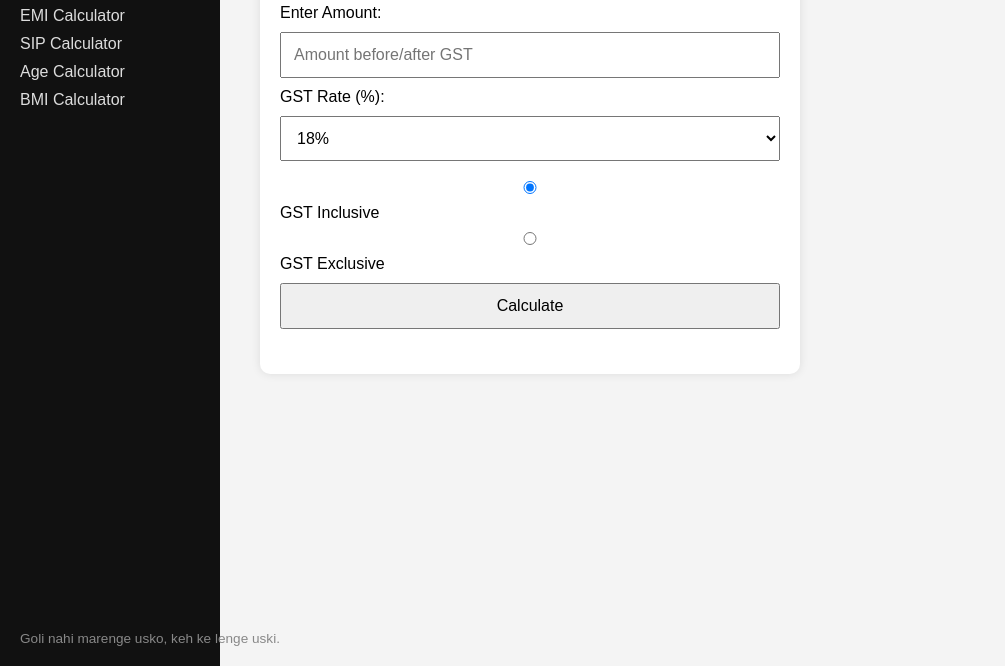
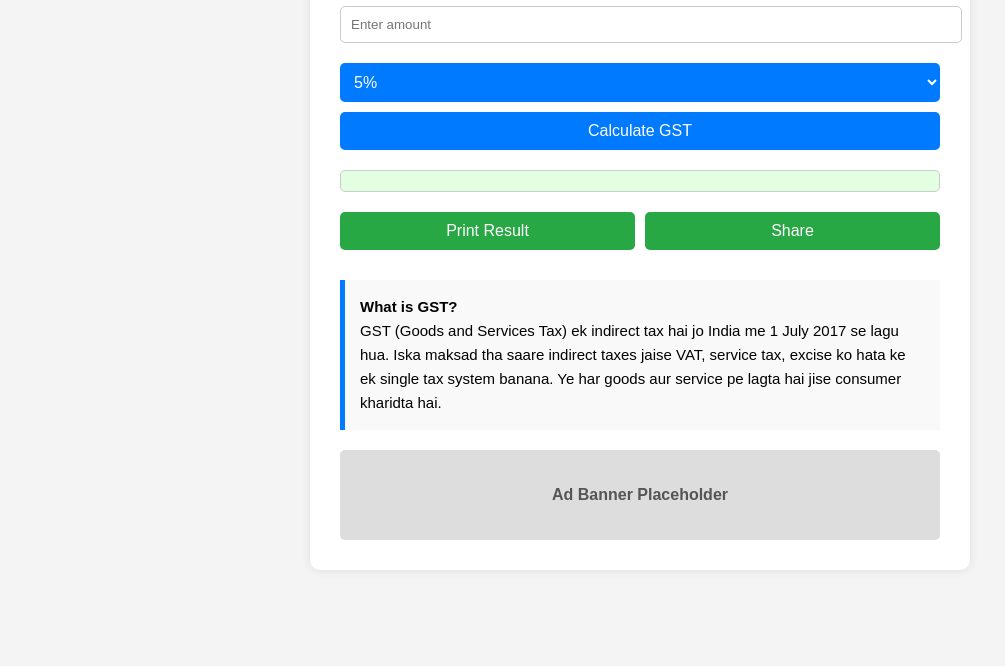
Before and after one commit to calcProXSuite/CalcProX-Suite, a plain HTML site: page gst.html in a window 1280 px wide. Shown: the part 134-800 px from the top of the page, without its empty margins (0-1005 px from the left). Drawn offline with Linux system fonts and the light colour scheme.

Commit message:
Update gst.html
GST CALCULATOR

```diff
--- a/gst.html
+++ b/gst.html
@@ -5,124 +5,126 @@
   <title>GST Calculator - CalcProX Suite</title>
   <style>
     body {
+      font-family: Arial, sans-serif;
+      background-color: #f4f4f4;
       margin: 0;
-      font-family: Arial, sans-serif;
-      display: flex;
+      padding: 20px;
     }
-    .sidebar {
-      width: 220px;
-      background-color: #111;
-      color: #fff;
-      height: 100vh;
-      padding: 20px;
-      box-sizing: border-box;
+    .container {
+      max-width: 600px;
+      background: #fff;
+      margin: auto;
+      padding: 30px;
+      box-shadow: 0 0 10px rgba(0,0,0,0.1);
+      border-radius: 10px;
     }
-    .sidebar h2 {
-      font-size: 1.4em;
-      margin-bottom: 20px;
+    h1 {
+      text-align: center;
+      color: #333;
     }
-    .sidebar a {
-      color: #ddd;
-      text-decoration: none;
-      display: block;
+    input[type="number"] {
+      width: 100%;
+      padding: 10px;
       margin: 10px 0;
+      border: 1px solid #ccc;
+      border-radius: 5px;
     }
-    .sidebar a:hover {
-      color: #fff;
-    }
-    .tagline {
-      position: absolute;
-      bottom: 20px;
-      font-size: 0.85em;
-      color: #888;
-    }
-    .main {
-      flex: 1;
-      padding: 40px;
-      background-color: #f4f4f4;
-    }
-    .main h1 {
-      margin-bottom: 20px;
-    }
-    .calculator {
-      max-width: 500px;
-      background: white;
-      padding: 20px;
-      border-radius: 10px;
-      box-shadow: 0 0 10px rgba(0,0,0,0.1);
-    }
-    .calculator input, .calculator select, .calculator button {
+    select, button {
       width: 100%;
-      margin: 10px 0;
-      padding: 12px;
-      font-size: 1em;
-      box-sizing: border-box;
+      padding: 10px;
+      margin-top: 10px;
+      border-radius: 5px;
+      border: none;
+      background-color: #007bff;
+      color: white;
+      font-size: 16px;
     }
     .result {
-      margin-top: 15px;
+      margin-top: 20px;
+      padding: 10px;
+      background-color: #e2ffe2;
+      border: 1px solid #ccc;
+      border-radius: 5px;
+    }
+    .btn-group {
+      display: flex;
+      gap: 10px;
+      margin-top: 10px;
+    }
+    .btn-group button {
+      flex: 1;
+      background-color: #28a745;
+    }
+    .info {
+      margin-top: 30px;
+      background-color: #f9f9f9;
+      padding: 15px;
+      border-left: 5px solid #007bff;
+      font-size: 15px;
+      line-height: 1.6;
+    }
+    .ad-banner {
+      margin-top: 20px;
+      height: 90px;
+      background-color: #ddd;
+      display: flex;
+      align-items: center;
+      justify-content: center;
       font-weight: bold;
-      font-size: 1.1em;
+      color: #555;
+      border-radius: 5px;
     }
   </style>
 </head>
 <body>
-  <div class="sidebar">
-    <h2>CalcProX Suite</h2>
-    <a href="index.html">Home</a>
-    <a href="gst.html">GST Calculator</a>
-    <a href="emi.html">EMI Calculator</a>
-    <a href="sip.html">SIP Calculator</a>
-    <a href="age.html">Age Calculator</a>
-    <a href="bmi.html">BMI Calculator</a>
-    <div class="tagline">Goli nahi marenge usko, keh ke lenge uski.</div>
-  </div>
-  <div class="main">
+  <div class="container">
     <h1>GST Calculator</h1>
-    <div class="calculator">
-      <label for="amount">Enter Amount:</label>
-      <input type="number" id="amount" placeholder="Amount before/after GST">
-      <label for="rate">GST Rate (%):</label>
-      <select id="rate">
-        <option value="5">5%</option>
-        <option value="12">12%</option>
-        <option value="18" selected>18%</option>
-        <option value="28">28%</option>
-      </select>
-      <label>
-        <input type="radio" name="type" value="inclusive" checked> GST Inclusive
-      </label>
-      <label>
-        <input type="radio" name="type" value="exclusive"> GST Exclusive
-      </label>
-      <button onclick="calculateGST()">Calculate</button>
-      <div class="result" id="result"></div>
+    <input type="number" id="amount" placeholder="Enter amount">
+    <select id="gstRate">
+      <option value="5">5%</option>
+      <option value="12">12%</option>
+      <option value="18">18%</option>
+      <option value="28">28%</option>
+    </select>
+    <button onclick="calculateGST()">Calculate GST</button>
+    <div class="result" id="result"></div>
+    <div class="btn-group">
+      <button onclick="window.print()">Print Result</button>
+      <button onclick="shareResult()">Share</button>
+    </div>
+    <div class="info">
+      <strong>What is GST?</strong><br>
+      GST (Goods and Services Tax) ek indirect tax hai jo India me 1 July 2017 se lagu hua. Iska maksad tha saare indirect taxes jaise VAT, service tax, excise ko hata ke ek single tax system banana. Ye har goods aur service pe lagta hai jise consumer kharidta hai.
+    </div>
+    <div class="ad-banner">
+      Ad Banner Placeholder
     </div>
   </div>  <script>
     function calculateGST() {
-      const amount = parseFloat(document.getElementById("amount").value);
-      const rate = parseFloat(document.getElementById("rate").value);
-      const type = document.querySelector('input[name="type"]:checked').value;
-      const result = document.getElementById("result");
-
+      const amount = parseFloat(document.getElementById('amount').value);
+      const rate = parseFloat(document.getElementById('gstRate').value);
       if (isNaN(amount)) {
-        result.innerText = "Please enter a valid amount.";
+        document.getElementById('result').innerHTML = "Please enter a valid amount.";
         return;
       }
+      const gstAmount = (amount * rate) / 100;
+      const total = amount + gstAmount;
+      document.getElementById('result').innerHTML =
+        `GST (${rate}%): ₹${gstAmount.toFixed(2)}<br>Total Amount: ₹${total.toFixed(2)}`;
+    }
 
-      let gstAmount, netAmount, totalAmount;
-
-      if (type === "inclusive") {
-        netAmount = amount / (1 + rate / 100);
-        gstAmount = amount - netAmount;
-        result.innerHTML = `Net Amount (Before GST): ₹${netAmount.toFixed(2)}<br>
-                            GST Amount: ₹${gstAmount.toFixed(2)}<br>
-                            Total Amount: ₹${amount.toFixed(2)}`;
+    function shareResult() {
+      const text = document.getElementById('result').innerText;
+      const shareData = {
+        title: 'GST Calculation Result',
+        text: text,
+        url: window.location.href
+      };
+      if (navigator.share) {
+        navigator.share(shareData).catch(err => alert("Sharing failed: " + err));
       } else {
-        gstAmount = amount * (rate / 100);
-        totalAmount = amount + gstAmount;
-        result.innerHTML = `Net Amount (Before GST): ₹${amount.toFixed(2)}<br>
-                            GST Amount: ₹${gstAmount.toFixed(2)}<br>
-                            Total Amount: ₹${totalAmount.toFixed(2)}`;
+        navigator.clipboard.writeText(text + "\n" + window.location.href);
+        alert("Result copied to clipboard.");
       }
     }
   </script></body>
```
